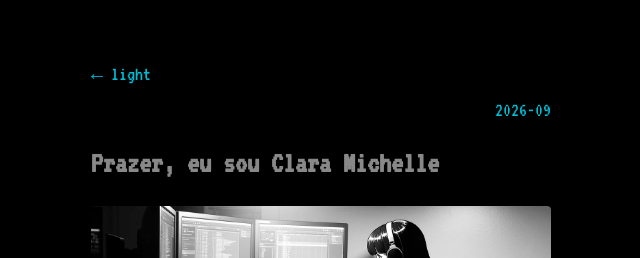
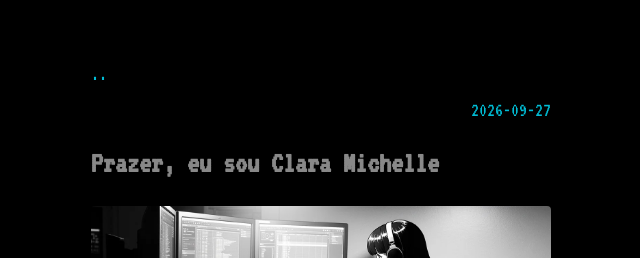
Before and after one commit to michelleox/michelleox.github.io, a Jekyll site: the page built from _posts/2026-09-27-prazer-eu-sou-clara-michelle.md, in a window 1280 px wide. Shown: the top 258 px of the page, without its empty margins (319-959 px from the left). Built offline with Jekyll 4.4.1, drawn with Linux system fonts in a browser that asks for light colours; some of the changed lines change nothing that is shown.

Commit message:
Modify favicon and theme settings in _config.yml
Updated favicon and theme configuration settings in _config.yml.

```diff
--- a/_config.yml
+++ b/_config.yml
@@ -3,27 +3,31 @@ description: "Relatos sobre o trabalho de Clara Michelle e sua equipe."
 baseurl: ""
 url: "https://michelle.souox.com"
 github_username: michelleox
+baseurl: "" # subpath of the site, e.g. "/blog" (leave it blank "" if you're site shouldn't use a subpath)
 
 permalink: /p/:slug.html
 gtag: G-TZBPFV014K
 favicon: "favicon.ico"
 
-# Build settings
+favicon: "logo.ico" # name+extension of favicon (which must be put on the root folder)
+# goat_counter: "yoursitename" # put your GoatCounter name if you want to use GoatCounter analytics
+
+remote_theme: riggraz/no-style-please # if you are using GitHub Pages, change it to remote_theme: riggraz/no-style-please
 
 theme_config:
-  appearance: "back"
-  back_home_text: "← light" # customize text for homepage link in post layout
-  date_format: "%Y-%m" # customize how date is formatted in post list
-  show_description: true # show blog description in home page
-  lowercase_titles: true
+  appearance: "auto" # can be "light", "dark" or "auto"
+  back_home_text: ".." # customize text for homepage link in post layout
+  date_format: "%Y-%m-%d" # customize how date is formatted
+  show_description: false # show blog description in home page
+  lowercase_titles: true # show titles in lowercase in lists
+
+sass:
+  style: compressed
 
 plugins:
   - jekyll-feed
   - jekyll-seo-tag
   - jektex
-
-include:
-  - _pages
 
 jektex:
   cache_dir: ".jektex-cache"
```
